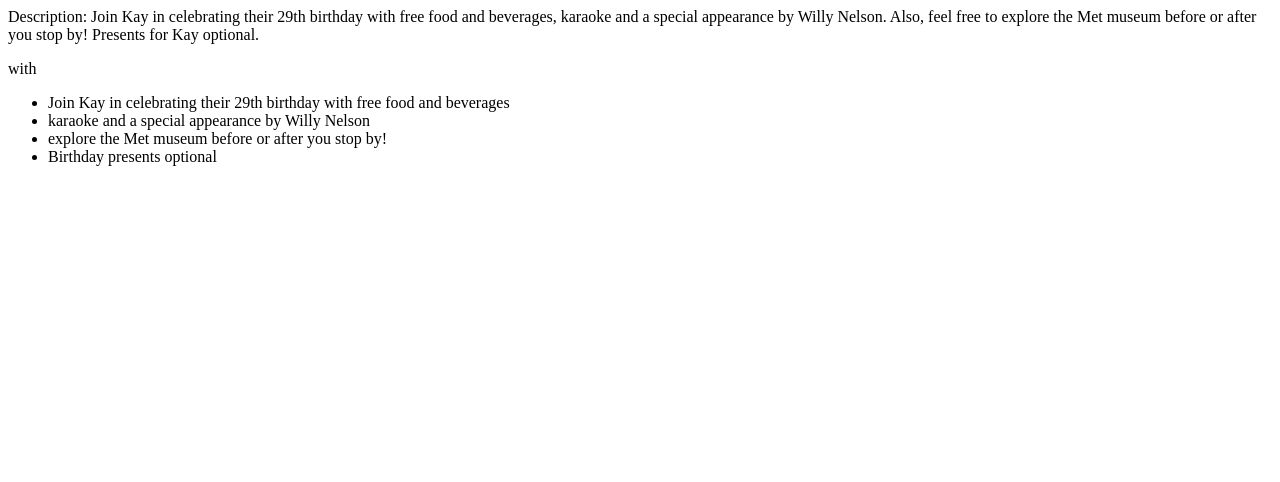
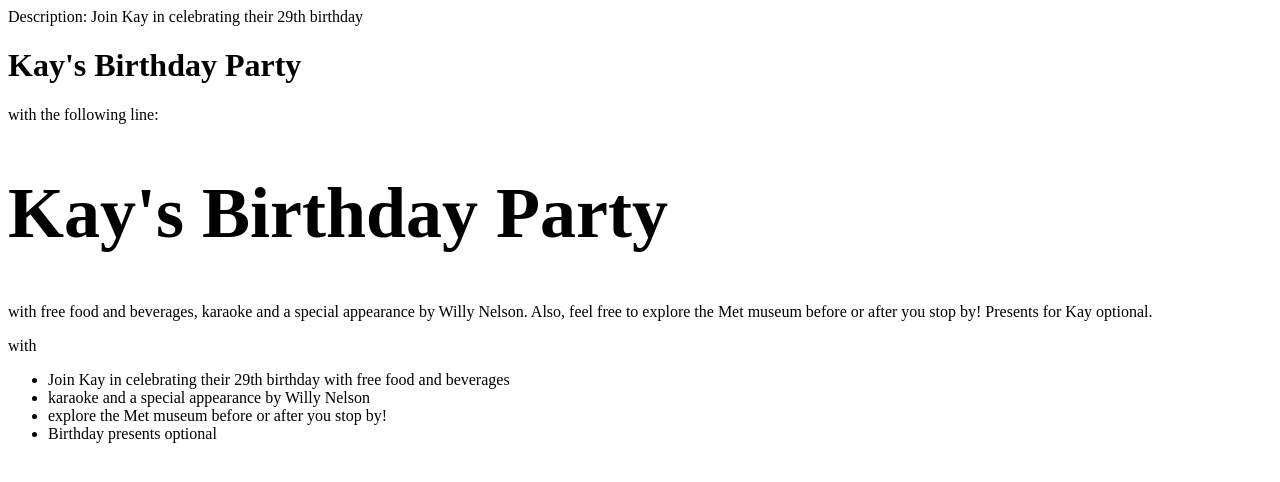
Before and after one commit to ola-developer/ingryd_task, a plain HTML site: page birthday_party/index.html in a window 1280 px wide. Drawn offline with Linux system fonts and the light colour scheme.

Commit message:
replace line

```diff
--- a/birthday_party/index.html
+++ b/birthday_party/index.html
@@ -1,4 +1,7 @@
 <p>Description: Join Kay in celebrating their 29th birthday
+<h1>Kay's Birthday Party</h1>
+with the following line:
+<h1 style="font-size: 72px">Kay's Birthday Party</h1>
 with free food and beverages, karaoke and a special
 appearance by Willy Nelson. Also, feel free to explore the
 Met museum before or after you stop by! Presents for Kay
```
